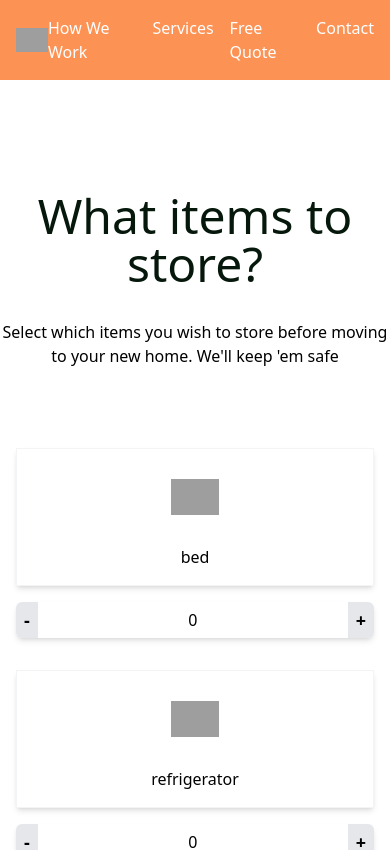
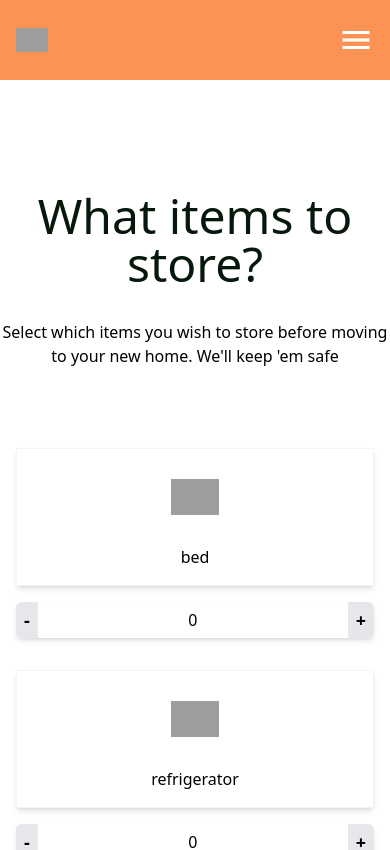
Before and after one commit to Kreator-97/proeficient-junior-challenge, a React (Vite) app: page / in a window 390 px wide. Shown: the top 850 px of the page. Built offline with nearby package versions, Linux system fonts and the light colour scheme; grey boxes are pictures that could not be loaded.

Commit message:
fix: :lipstick: fix navbar styles
Fixes #5

```diff
--- a/src/components/Navbar.tsx
+++ b/src/components/Navbar.tsx
@@ -1,4 +1,5 @@
 import HomeIcon from '../assets/home.svg'
+import { IoMdMenu } from 'react-icons/io'
 
 export const Navbar = () => {
 
@@ -7,12 +8,17 @@ export const Navbar = () => {
       <div className='flex justify-between items-center px-4 w-full max-w-5xl mx-auto'>
         <img src={HomeIcon} alt="Inicio" width={32} height={32} />
 
-        <ul className='flex gap-4'>
+        <ul className='gap-4 hidden sm:flex'>
           <li className='text-white'>How We Work</li>
           <li className='text-white'>Services</li>
           <li className='text-white'>Free Quote</li>
           <li className='text-white'>Contact</li>
         </ul>
+
+        <div className='block sm:hidden'>
+          <IoMdMenu color='#fff' size={36} />
+        </div>
+
       </div>
     </nav>
   )
```
